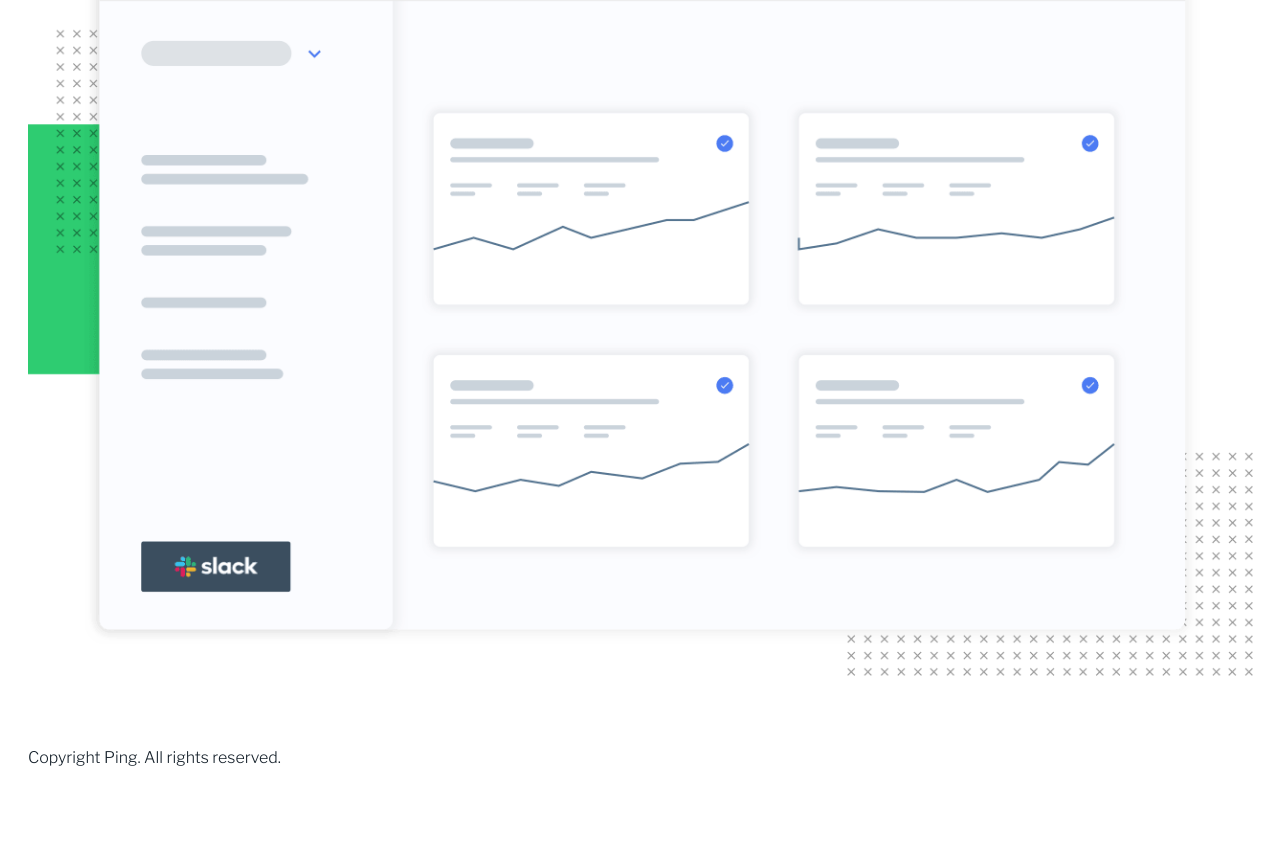
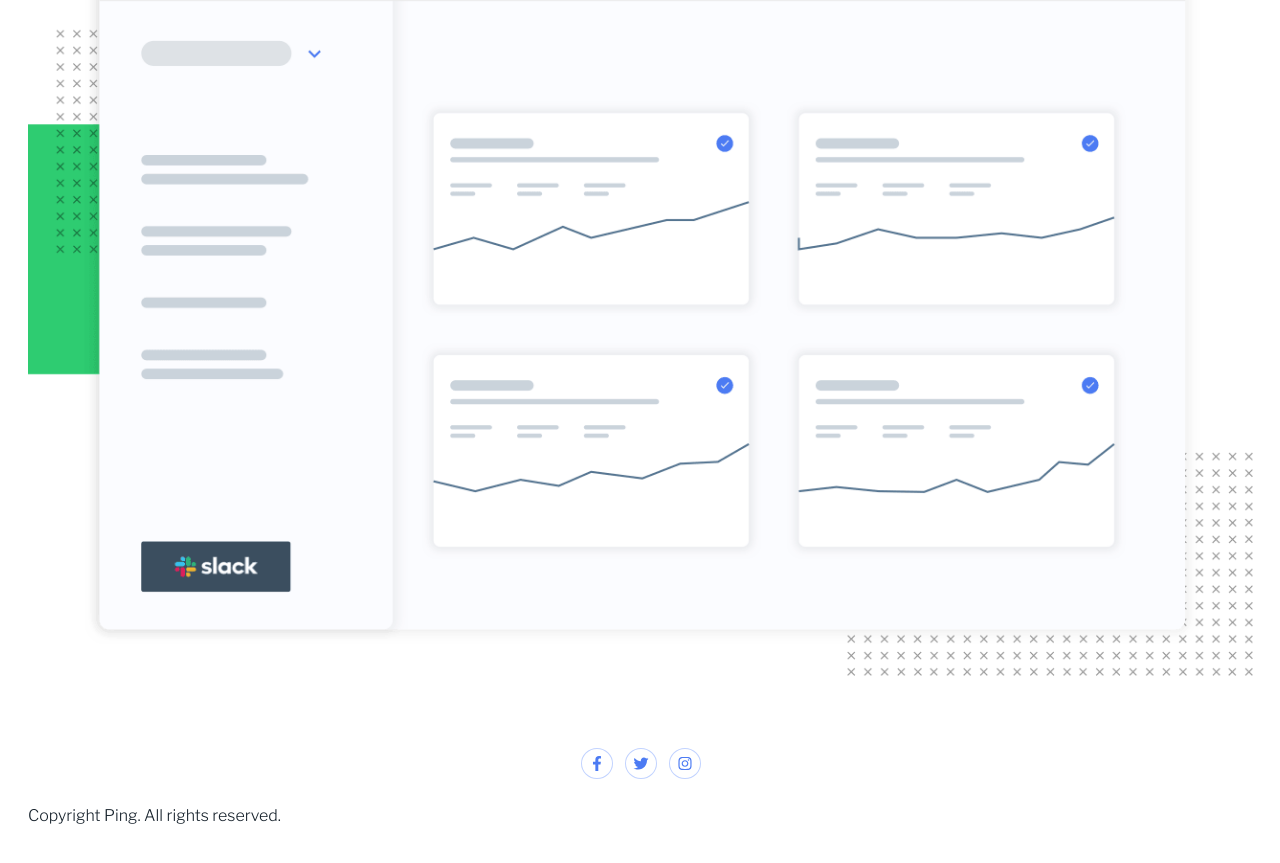
Before and after one commit to miguelzaga/ping-single-column-coming-soon-page, a React (Vite) app: page / in a window 1280 px wide. Shown: the part 492-1355 px from the top of the page. Before the commit the page ends 1309 px from the top, so only its background shows below. Built offline with nearby package versions, Linux system fonts and the light colour scheme.

Commit message:
add social icons

```diff
--- a/src/App.js
+++ b/src/App.js
@@ -1,6 +1,7 @@
 import { useState } from "react";
 import logo from "/src/images/logo.svg";
 import illustration from "/src/images/illustration-dashboard.png";
+import facebook from "/src/images/facebook.svg";
 
 function App() {
   return (
@@ -34,9 +35,33 @@
       </main>
       <footer className="footer">
         <ul className="footer__socials">
-          <li className="footer__socials-li"></li>
-          <li className="footer__socials-li"></li>
-          <li className="footer__socials-li"></li>
+          <li className="footer__socials-li">
+            <svg
+              className="footer__socials-svg"
+              xmlns="http://www.w3.org/2000/svg"
+              viewBox="0 0 320 512"
+            >
+              <path d="M279.14 288l14.22-92.66h-88.91v-60.13c0-25.35 12.42-50.06 52.24-50.06h40.42V6.26S260.43 0 225.36 0c-73.22 0-121.08 44.38-121.08 124.72v70.62H22.89V288h81.39v224h100.17V288z" />
+            </svg>
+          </li>
+          <li className="footer__socials-li">
+            <svg
+              className="footer__socials-svg"
+              xmlns="http://www.w3.org/2000/svg"
+              viewBox="0 0 512 512"
+            >
+              <path d="M459.37 151.716c.325 4.548.325 9.097.325 13.645 0 138.72-105.583 298.558-298.558 298.558-59.452 0-114.68-17.219-161.137-47.106 8.447.974 16.568 1.299 25.34 1.299 49.055 0 94.213-16.568 130.274-44.832-46.132-.975-84.792-31.188-98.112-72.772 6.498.974 12.995 1.624 19.818 1.624 9.421 0 18.843-1.3 27.614-3.573-48.081-9.747-84.143-51.98-84.143-102.985v-1.299c13.969 7.797 30.214 12.67 47.431 13.319-28.264-18.843-46.781-51.005-46.781-87.391 0-19.492 5.197-37.36 14.294-52.954 51.655 63.675 129.3 105.258 216.365 109.807-1.624-7.797-2.599-15.918-2.599-24.04 0-57.828 46.782-104.934 104.934-104.934 30.213 0 57.502 12.67 76.67 33.137 23.715-4.548 46.456-13.32 66.599-25.34-7.798 24.366-24.366 44.833-46.132 57.827 21.117-2.273 41.584-8.122 60.426-16.243-14.292 20.791-32.161 39.308-52.628 54.253z" />
+            </svg>
+          </li>
+          <li className="footer__socials-li">
+            <svg
+              className="footer__socials-svg"
+              xmlns="http://www.w3.org/2000/svg"
+              viewBox="0 0 448 512"
+            >
+              <path d="M224.1 141c-63.6 0-114.9 51.3-114.9 114.9s51.3 114.9 114.9 114.9S339 319.5 339 255.9 287.7 141 224.1 141zm0 189.6c-41.1 0-74.7-33.5-74.7-74.7s33.5-74.7 74.7-74.7 74.7 33.5 74.7 74.7-33.6 74.7-74.7 74.7zm146.4-194.3c0 14.9-12 26.8-26.8 26.8-14.9 0-26.8-12-26.8-26.8s12-26.8 26.8-26.8 26.8 12 26.8 26.8zm76.1 27.2c-1.7-35.9-9.9-67.7-36.2-93.9-26.2-26.2-58-34.4-93.9-36.2-37-2.1-147.9-2.1-184.9 0-35.8 1.7-67.6 9.9-93.9 36.1s-34.4 58-36.2 93.9c-2.1 37-2.1 147.9 0 184.9 1.7 35.9 9.9 67.7 36.2 93.9s58 34.4 93.9 36.2c37 2.1 147.9 2.1 184.9 0 35.9-1.7 67.7-9.9 93.9-36.2 26.2-26.2 34.4-58 36.2-93.9 2.1-37 2.1-147.8 0-184.8zM398.8 388c-7.8 19.6-22.9 34.7-42.6 42.6-29.5 11.7-99.5 9-132.1 9s-102.7 2.6-132.1-9c-19.6-7.8-34.7-22.9-42.6-42.6-11.7-29.5-9-99.5-9-132.1s-2.6-102.7 9-132.1c7.8-19.6 22.9-34.7 42.6-42.6 29.5-11.7 99.5-9 132.1-9s102.7-2.6 132.1 9c19.6 7.8 34.7 22.9 42.6 42.6 11.7 29.5 9 99.5 9 132.1s2.7 102.7-9 132.1z" />
+            </svg>
+          </li>
         </ul>
         Copyright Ping. All rights reserved.
       </footer>
--- a/src/scss/04-globals/_layout.scss
+++ b/src/scss/04-globals/_layout.scss
@@ -17,3 +17,21 @@
     margin-bottom: 40px;
   }
 }
+
+.footer {
+  &__socials {
+    display: flex;
+    justify-content: center;
+    gap: 12px;
+    color: $blue;
+    margin-bottom: 27px;
+    &-li {
+      width: 32px;
+      height: 31px;
+      border: 1px solid $light-blue;
+      border-radius: 100%;
+      display: flex;
+      padding: 7px;
+    }
+  }
+}
```
Also changed, not shown: src/images/facebook.svg (added).
